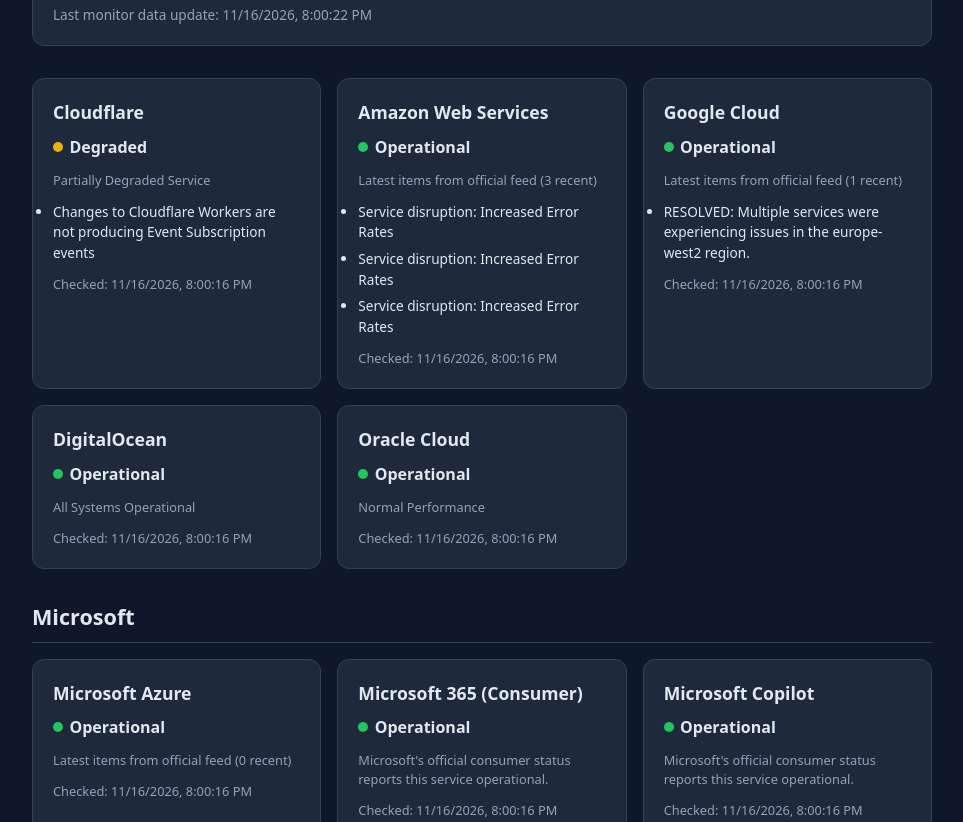
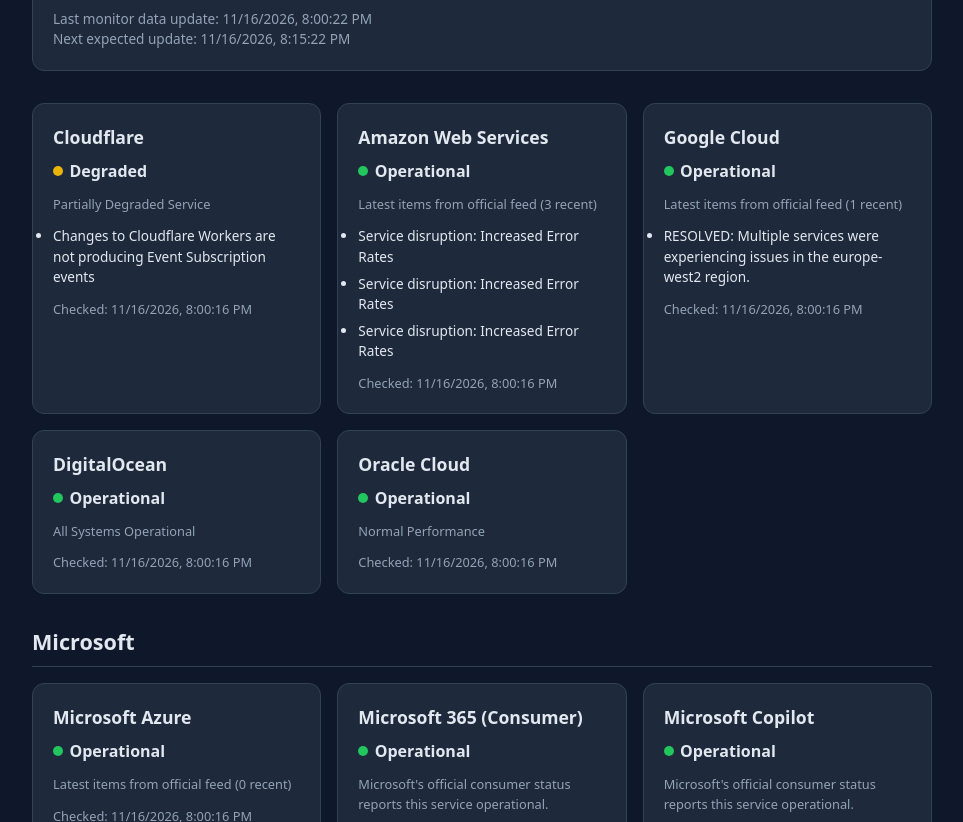
Before and after one commit to AntiNewDomain/cloud-providers-status, a plain HTML site: page docs/index.html in a window 1280 px wide. Shown: the part 243-1065 px from the top of the page, without its empty margins (158-1121 px from the left). Drawn offline with Linux system fonts and the light colour scheme.

Commit message:
Add explicit Next expected update timestamp under last update

```diff
--- a/docs/index.html
+++ b/docs/index.html
@@ -101,7 +101,8 @@
       <div class="monitor-label">NEXT EXPECTED CHECK</div>
       <div class="countdown" id="countdown">Waiting for monitor data…</div>
       <div class="monitor-meta" id="countdown-detail">GitHub Actions checks on a staggered 15-minute schedule.</div>
-      <div class="monitor-meta" id="last-check" style="margin-top:.5rem">Last monitor update: Loading…</div>
+      <div class="monitor-meta" id="last-check" style="margin-top:.75rem">Last monitor data update: Loading…</div>
+      <div class="monitor-meta" id="next-check">Next expected update: Loading…</div>
     </section>
 
     <div id="grid" class="grid">Loading…</div>
@@ -234,8 +235,17 @@
         lastUpdate = new Date(data.updated_at);
         document.querySelector('.subtitle').textContent =
           'Live status from official sources · Checks scheduled every 15 minutes';
-        document.getElementById('last-check').textContent =
-          'Last monitor data update: ' + (Number.isNaN(lastUpdate.getTime()) ? 'Unknown' : lastUpdate.toLocaleString());
+
+        const lastEl = document.getElementById('last-check');
+        const nextEl = document.getElementById('next-check');
+        if (Number.isNaN(lastUpdate.getTime())) {
+          lastEl.textContent = 'Last monitor data update: Unknown';
+          nextEl.textContent = 'Next expected update: Unknown';
+        } else {
+          lastEl.textContent = 'Last monitor data update: ' + lastUpdate.toLocaleString();
+          const nextTime = new Date(lastUpdate.getTime() + 15 * 60 * 1000);
+          nextEl.textContent = 'Next expected update: ' + nextTime.toLocaleString();
+        }
         tickCountdown();
       } catch (e) {
         document.getElementById('grid').textContent = 'Failed to load status.json';
```
